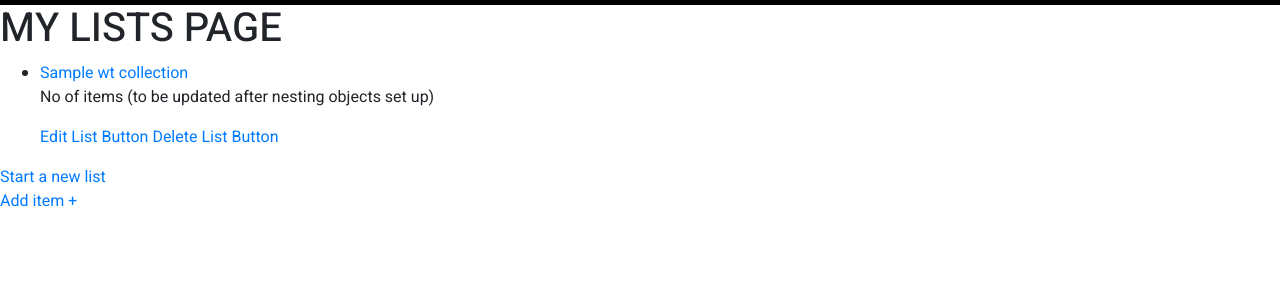
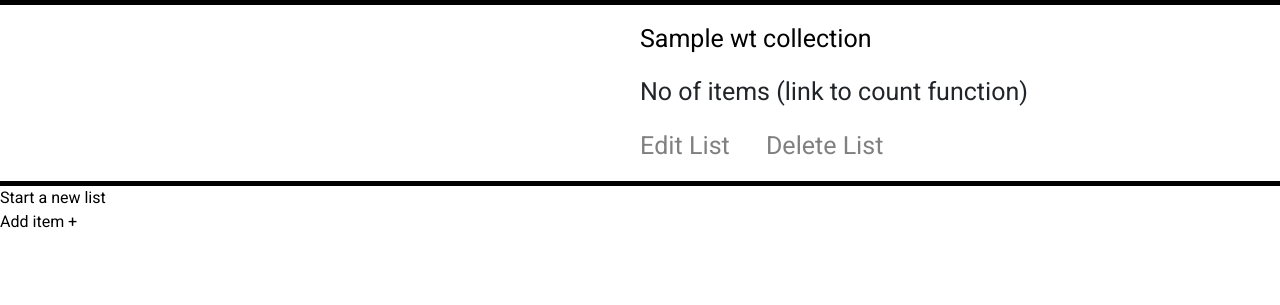
Before and after one commit to trisdauvergne/milestone-project-03, a Flask app: page /mylists in a window 1280 px wide. Shown: the part 70-375 px from the top of the page. Run offline with Flask 2, Linux system fonts and the light colour scheme; a database or web service that is not in the repository returns one stand-in record (values such as "Sample title"); some libraries are stand-ins or nearby versions.

Commit message:
200411 - 18:30 style: updated css on mylists page

```diff
--- a/run.py
+++ b/run.py
@@ -98,6 +98,7 @@ def listitems():
     return render_template('listitems.html',
     collection=mongo.db.wt_listitems.find())
 
+
 # @app.route("/sorteditems")
 # def sorteditems():
 #     return render_template('listitems.html',
@@ -187,13 +188,35 @@ def create():
     return render_template('create.html', document=new_list_item)
 
 
-url = "http://en.wikipedia.org"
-r = requests.get(url)
-html_content = r.text
+# url = "http://en.wikipedia.org"
+# r = requests.get(url)
+# html_content = r.text
 
-soup = BeautifulSoup(html_content, "html.parser")
+# soup = BeautifulSoup(html_content, "html.parser")
 
-print(soup.find_all('img'))
+# print(soup.find_all('img'))
+
+@app.route("/mumsbirthday")
+def mumsbirthday():
+    # results = itemcoll.find({'list_name': 'Mums birthday'})
+
+    # return render_template('testresults.html', results=results)
+
+    for items in itemcoll.find({'list_name':'Mums birthday'}):
+        return render_template('testresults.html',
+                                results=items)
+
+
+# To check query is correct
+for items in itemcoll.find({'list_name': 'Mums birthday'}):
+    print(items)
+
+# How many documents use count_documents
+print(itemcoll.count_documents({}))
+
+print(itemcoll.count_documents({'list_name': 'Mums birthday'}))
+
+
 
 if __name__ == '__main__':
     app.run(host=os.environ.get('IP'),
--- a/static/css/style.css
+++ b/static/css/style.css
@@ -3,6 +3,10 @@
 /* General */
 body {
     font-family: 'Heebo', sans-serif !important;
+}
+
+a {
+    color: black !important;
 }
 
 .general-margin {
@@ -22,6 +26,28 @@ body {
 
 .row.row-no-gutter [class*="col-"] {
     padding: 0
+}
+
+/* Mylists Page */
+.mylist-container {
+    border-bottom: 5px solid black;
+    font-size: 25px;
+    font-weight: 400;
+    padding-top: 16px;
+    padding-bottom: 16px;
+    padding-left: 50%;
+}
+
+.grey-button {
+    color: grey !important;
+}
+
+.left-padding {
+    padding-left: 30px;
+}
+
+.padding-top {
+    padding-top: 16px;
 }
 
 /* Navbar elements for bootstrap  */
--- a/templates/mylists.html
+++ b/templates/mylists.html
@@ -5,19 +5,14 @@
 <div class="container-fluid full-width">
 	<div class="row row-no-gutter">
 		<div class="col-12">
-			<h1>MY LISTS PAGE</h1>
-		</div>
-		<div class="col-12">
-			<ul>
-				{% for name in collection %}
-				<li>
-					<a href="{{ url_for('listitems') }}">{{ name.list_name }}</a>
-					<p>No of items (to be updated after nesting objects set up)</p>
-					<a href="{{ url_for('editlist', list_id=name._id) }}">Edit List Button</a>
-					<a href="{{ url_for('deletelist', list_id=name._id) }}">Delete List Button</a>
-				</li>
-				{% endfor %}
-			</ul>
+			{% for name in collection %}
+			<div class="mylist-container">
+				<a href="{{ url_for('listitems') }}">{{ name.list_name }}</a>
+				<p class="padding-top">No of items (link to count function)</p>
+				<a href="{{ url_for('editlist', list_id=name._id) }}" class="grey-button">Edit List</a>
+				<a href="{{ url_for('deletelist', list_id=name._id) }}" class="grey-button left-padding">Delete List</a>
+			</div>
+			{% endfor %}
 		</div>
 		<div class="col-12">
 			<a href="{{ url_for('newlist') }}">Start a new list</a>
```
Also changed, not shown: templates/testresults.html (added, +17 -0 lines), templates/testbs.html (deleted).
